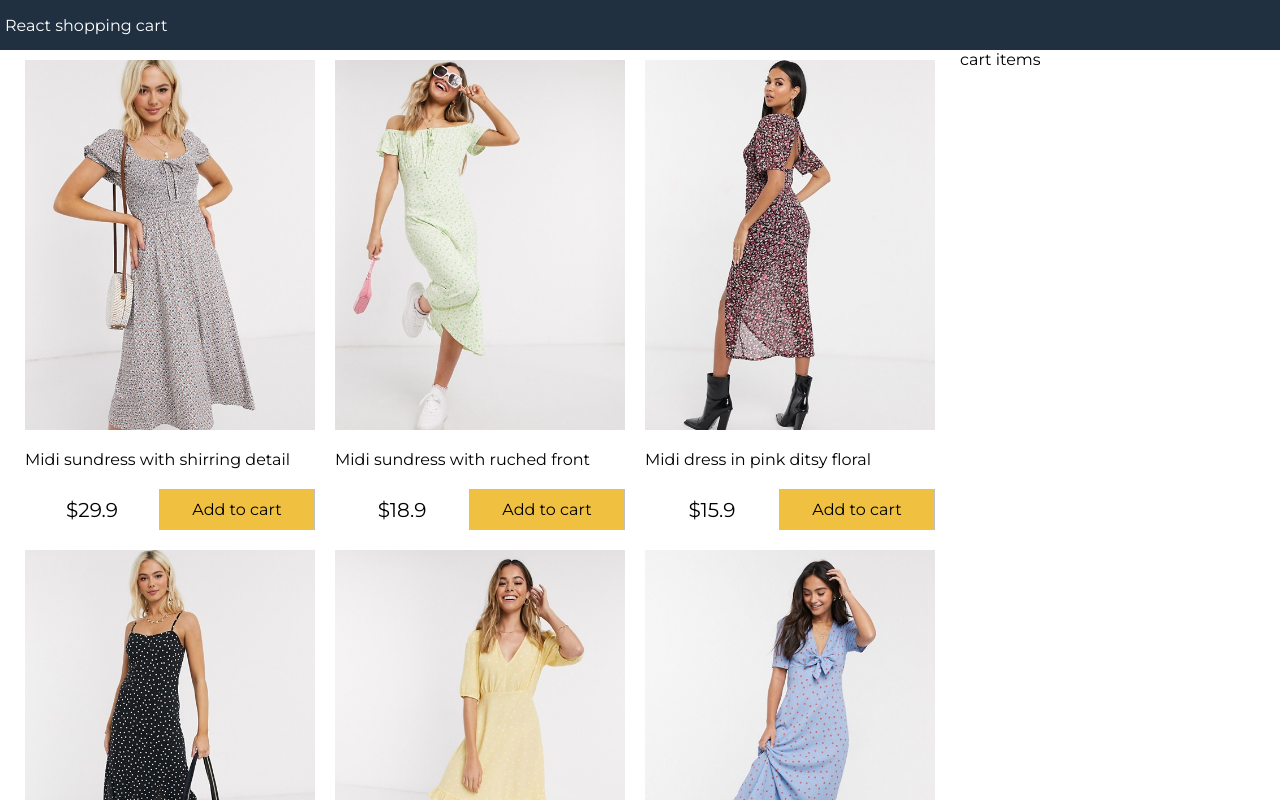
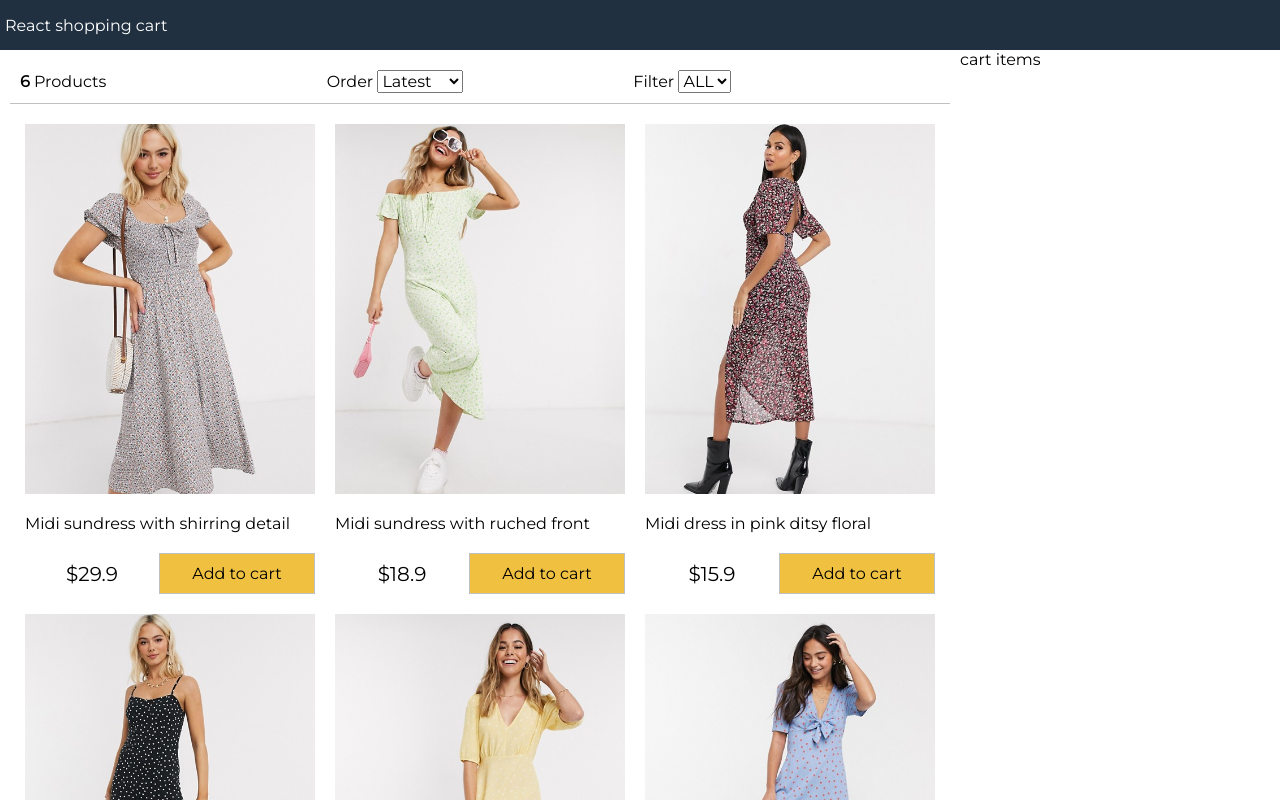
Before and after one commit to AaquibSyed/react-redux-store, a React (Create React App) app: page / in a window 1280 px wide. Shown: the top 800 px of the page. Built offline with nearby package versions, Linux system fonts and the light colour scheme.

Commit message:
Filter component

```diff
--- a/src/App.js
+++ b/src/App.js
@@ -3,6 +3,7 @@
 
 import './App.css';
 import Products from './Components/Products';
+import Filter from './Components/Filter';
 
 class App extends React.Component {
   constructor(){
@@ -11,6 +12,32 @@
       products:data.products,
       size : "",
       sort:""
+    }
+  }
+  sortProducts=(event)=>{
+   console.log(event.target.value)
+   const sortValue= event.target.value;
+   this.setState({
+     sort:sortValue,
+     products:this.state.products.slice().sort((a,b)=>(
+       sortValue==='lowest'?(a.price > b.price?1:-1):
+       sortValue==='highest'?(a.price < b.price?1:-1):
+       (a._id<b._id?1:-1)
+     ))
+   })
+  }
+
+  filterProducts =(event)=>{
+    if((event.target.value==="")||(event.target.value==="ALL")){
+      this.setState({
+      size:event.target.value,
+      products:data.products,
+      })
+    }else{
+      this.setState({
+        size:event.target.value,
+        products:data.products.filter(product=>product.availableSizes.indexOf(event.target.value)>=0)
+      })
     }
   }
   render(){
@@ -22,6 +49,11 @@
         <main>
           <div className="content">
             <div className="main">
+              <Filter count={this.state.products.length}
+                 size={this.state.size}
+                 sort={this.state.sort}
+                 filterProducts= {this.filterProducts}
+                 sortProducts={this.sortProducts}/>
               <Products products={this.state.products}/>
             </div>
             <div className="sidebar">
--- /dev/null
+++ b/src/Components/Filter.css
@@ -0,0 +1,12 @@
+.filter {
+  display: flex;
+  align-items: center;
+  justify-content: space-evenly;
+  margin: 1rem;
+  padding: 1rem;
+  border-bottom: 0.1rem solid #c0c0c0;
+}
+
+.filter div {
+  flex: 1;
+}
--- /dev/null
+++ b/src/Components/Filter.js
@@ -0,0 +1,31 @@
+import React, { Component } from 'react'
+import './Filter.css';
+
+export default class Filter extends Component {
+    render() {
+        return (
+            <div className='filter'>
+                <div className="filter-result"><strong> {this.props.count} </strong>Products</div>
+        <div className="filter-sort">{" "}Order{" "}
+          <select value={this.props.sort} onChange={this.props.sortProducts}>
+             <option>Latest</option>
+             <option value="lowest">Lowest</option>
+             <option value="highest">Highest</option>
+          </select>
+        </div>
+        <div className="filter-size">
+            Filter{" "}
+            <select value={this.props.size} onChange={this.props.filterProducts}>
+                <option value="ALL">ALL</option>
+                <option value="XS">XS</option>
+                <option value="S">S</option>
+                <option value="M">M</option>
+                <option value="L">L</option>
+                <option value="XL">XL</option>
+                <option value="XXL">XXL</option>
+            </select>
+        </div>
+            </div>
+        )
+    }
+}
--- a/src/data.json
+++ b/src/data.json
@@ -45,7 +45,7 @@
         "image": "/images/dress6.jpg",
         "title": "Midi tea dress in blue and red spot",
         "description": "This is for all the latest trends, no matter who you are, where you’re from and what you’re up to. Exclusive to ASOS, our universal brand is here for you, and comes in all our fit ranges: ASOS Curve, Tall, Petite and Maternity. Created by us, styled by you.",
-        "availableSizes": ["XL", "XXL"],
+        "availableSizes": ["S","M","XL", "XXL"],
         "price": 49.9
       }
     ]
```
Also changed, not shown: 1 other file (tests, documents, lock files or other folders).
